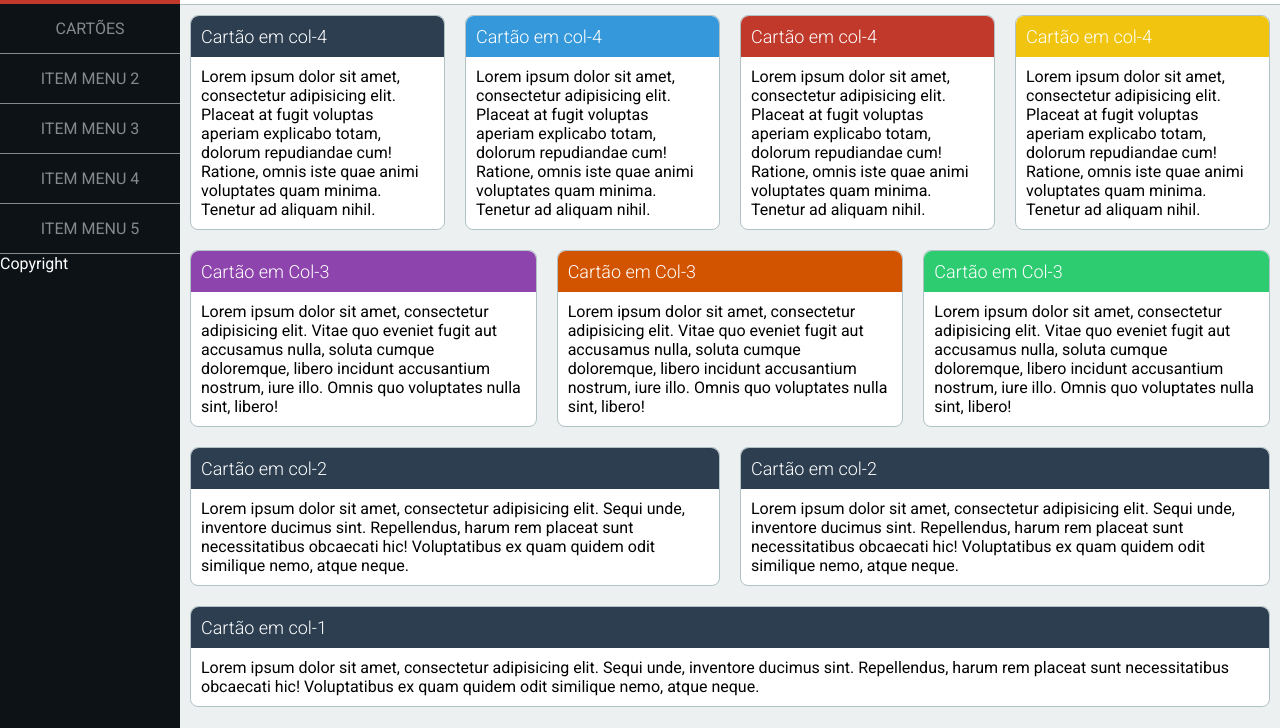
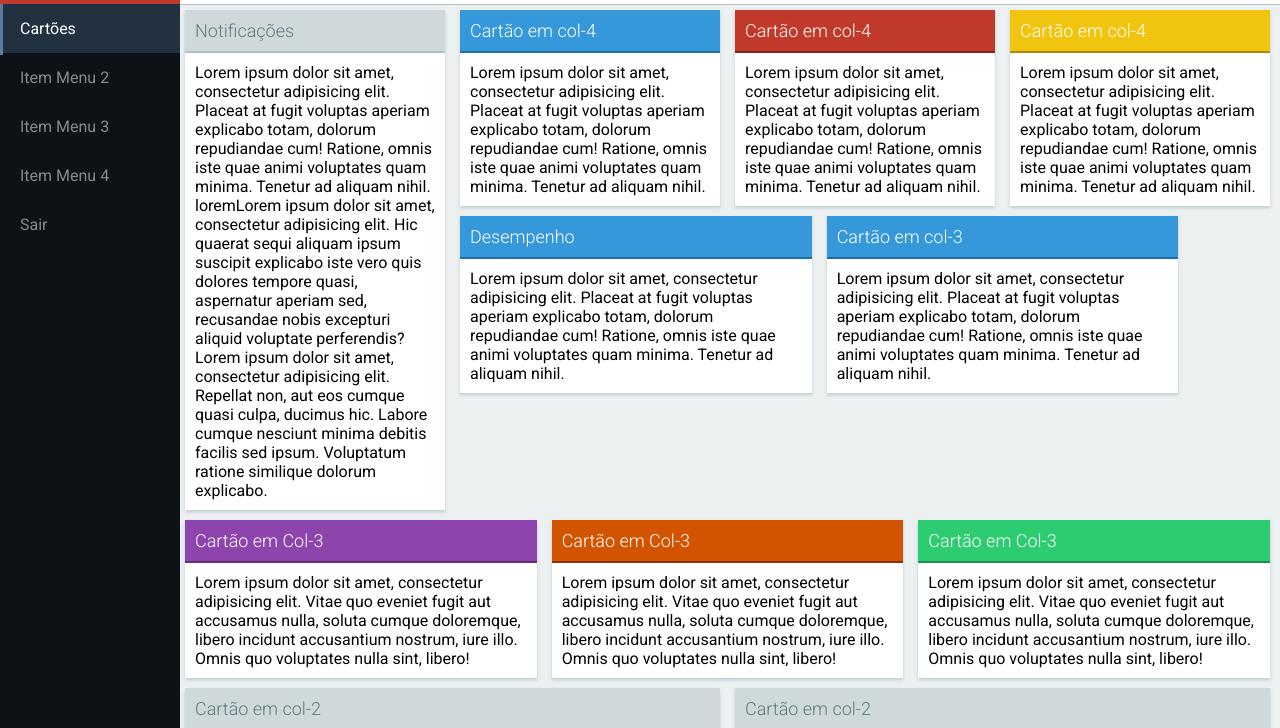
Before and after one commit to oliveirap/bsheet, a plain HTML site: page bsheet/index.html in a window 1280 px wide. Shown: the part 64-792 px from the top of the page. Drawn offline with Linux system fonts and the light colour scheme.

Commit message:
Correção de erros, menu não fixo

```diff
--- a/bsheet/index.html
+++ b/bsheet/index.html
@@ -11,19 +11,19 @@
 
 </head>
 <body class="clearfix">
-
+<div class="holder">
 <nav class="menu-principal clearfix">
 	<div class="logo">
 		POPE
 	</div>
 	<ul class="lista-menu lista-menu--principal">
-		<li class="item-menu--vertical item-menu--principal"><a href="">Cartões</a></li>
+		<li class="item-menu--vertical item-menu--principal active"><a href="">Cartões</a></li>
 		<li class="item-menu--vertical item-menu--principal"><a href="">Item Menu 2</a></li>
 		<li class="item-menu--vertical item-menu--principal"><a href="">Item Menu 3</a></li>
 		<li class="item-menu--vertical item-menu--principal"><a href="">Item Menu 4</a></li>
-		<li class="item-menu--vertical item-menu--principal"><a href="">Item Menu 5</a></li>
+		<li class="item-menu--vertical item-menu--principal"><a href="">Sair</a></li>
 	</ul>
-	<div class="copy">Copyright</div>
+
 </nav>
 
 <main>
@@ -32,8 +32,8 @@
 	<div class="row">
 		<div class="col-4">
 			<div class="cartao cartao-flutoante">
-				<h3 class="titulo-cartao-flutoante">Cartão em col-4</h3>
-				<p class="content-cartao">Lorem ipsum dolor sit amet, consectetur adipisicing elit. Placeat at fugit voluptas aperiam explicabo totam, dolorum repudiandae cum! Ratione, omnis iste quae animi voluptates quam minima. Tenetur ad aliquam nihil.</p>
+				<h3 class="titulo-cartao-flutoante">Notificações</h3>
+				<p class="content-cartao">Lorem ipsum dolor sit amet, consectetur adipisicing elit. Placeat at fugit voluptas aperiam explicabo totam, dolorum repudiandae cum! Ratione, omnis iste quae animi voluptates quam minima. Tenetur ad aliquam nihil. loremLorem ipsum dolor sit amet, consectetur adipisicing elit. Hic quaerat sequi aliquam ipsum suscipit explicabo iste vero quis dolores tempore quasi, aspernatur aperiam sed, recusandae nobis excepturi aliquid voluptate perferendis?Lorem ipsum dolor sit amet, consectetur adipisicing elit. Repellat non, aut eos cumque quasi culpa, ducimus hic. Labore cumque nesciunt minima debitis facilis sed ipsum. Voluptatum ratione similique dolorum explicabo.</p>
 			</div>
 		</div>
 		<div class="col-4">
@@ -51,6 +51,18 @@
 		<div class="col-4">
 			<div class="cartao cartao-flutoante">
 				<h3 class="titulo-cartao-flutoante titulo-cartao--amarelo">Cartão em col-4</h3>
+				<p class="content-cartao">Lorem ipsum dolor sit amet, consectetur adipisicing elit. Placeat at fugit voluptas aperiam explicabo totam, dolorum repudiandae cum! Ratione, omnis iste quae animi voluptates quam minima. Tenetur ad aliquam nihil.</p>
+			</div>
+		</div>
+		<div class="col-3">
+			<div class="cartao cartao-flutoante">
+				<h3 class="titulo-cartao-flutoante titulo-cartao--azul">Desempenho</h3>
+				<p class="content-cartao">Lorem ipsum dolor sit amet, consectetur adipisicing elit. Placeat at fugit voluptas aperiam explicabo totam, dolorum repudiandae cum! Ratione, omnis iste quae animi voluptates quam minima. Tenetur ad aliquam nihil.</p>
+			</div>
+		</div>
+		<div class="col-3">
+			<div class="cartao cartao-flutoante">
+				<h3 class="titulo-cartao-flutoante titulo-cartao--azul">Cartão em col-3</h3>
 				<p class="content-cartao">Lorem ipsum dolor sit amet, consectetur adipisicing elit. Placeat at fugit voluptas aperiam explicabo totam, dolorum repudiandae cum! Ratione, omnis iste quae animi voluptates quam minima. Tenetur ad aliquam nihil.</p>
 			</div>
 		</div>
@@ -88,7 +100,7 @@
 			<div class="cartao cartao-flutoante"><h3 class="titulo-cartao-flutoante">Cartão em col-1</h3><p class="content-cartao">Lorem ipsum dolor sit amet, consectetur adipisicing elit. Sequi unde, inventore ducimus sint. Repellendus, harum rem placeat sunt necessitatibus obcaecati hic! Voluptatibus ex quam quidem odit similique nemo, atque neque.</p></div>
 		</div>
 	</div>
-
+</div>
 </section>
 </main>
 </body>
--- a/bsheet/sass/_cartao.sass
+++ b/bsheet/sass/_cartao.sass
@@ -10,10 +10,11 @@
 	flex: 1
 	&-flutoante
 		//flex: 1
-		margin: 10px 0px 10px 10px
+		margin: 5px 0px 5px 5px
 		//max-width: 400px
-		border-radius: 8px
-		border: 1px solid darken($gelo, 20%)
+		//border-radius: 8px
+		box-shadow: 0 2px 3px rgba(darken($gelo, 35%), 0.45)
+		//border: 1px solid darken($gelo, 20%)
 		&:last-of-type
 			margin-right: 10px
 	&-cabecalho
@@ -25,31 +26,44 @@
 .titulo-cartao
 	&-cabecalho
 		display: inline-block
-		padding: 20px 10px
+		padding: 20px
 		color: darken($gelo, 60%)
 		font-weight: 300
 
 	&-flutoante
-		border-top-left-radius: 8px
-		border-top-right-radius: 8px
-		background: $asfalto
-		color: white
+		//border-top-left-radius: 8px
+		//border-top-right-radius: 8px
+		background: darken($gelo, 10%)
+		border-bottom: 2px solid darken($gelo, 20%)
+		color: darken($gelo, 50%)
 		font-size: 18px
 		font-weight: 300
 		padding: 10px
 
 	&--azul
 		background: $azul
+		color: white
+		border-bottom: 2px solid darken($azul, 15%)
 	&--vermelho
 		background: $vermelho
+		color: white
+		border-bottom: 2px solid darken($vermelho, 15%)
 	&--amarelo
 		background: $amarelo
+		color: white
+		border-bottom: 2px solid darken($amarelo, 15%)
 	&--roxo
 		background: $roxo
+		color: white
+		border-bottom: 2px solid darken($roxo, 15%)
 	&--laranja
 		background: $laranja
+		color: white
+		border-bottom: 2px solid darken($laranja, 15%)
 	&--verde
 		background: $verde
+		color: white
+		border-bottom: 2px solid darken($verde, 15%)
 
 .content-cartao
 	padding: 10px
--- a/bsheet/sass/_grid.sass
+++ b/bsheet/sass/_grid.sass
@@ -1,10 +1,8 @@
-main
-	width: calc(100% - 180px)
-	position: relative
-	left: 180px
-	@media only screen and (max-width: 640px)
-		left: 0
-		width: auto
+.holder
+	display: flex
+	@media only screen and (max-width: 768px)
+		flex-direction: column
+
 .row
 	display: block
 	@extend .clearfix
--- a/bsheet/sass/_lista.sass
+++ b/bsheet/sass/_lista.sass
@@ -7,15 +7,31 @@
 		padding: 15px 20px
 
 .item-menu--principal
-	text-align: center
+	text-align: left
 	font-size: 16px
-	text-transform: uppercase
+	//text-transform: uppercase
 	//transition: all 100ms ease-in-out
 	color: rgba(white, 0.5)
 	&:hover
 		color: rgba(white, 1)
 	a
-		border-bottom: 1px solid rgba(white, 0.5)
+		//border-bottom: 1px solid rgba(white, 0.5)
 		&:hover
 			transition: all 200ms ease-in-out
-			border-bottom: 1px solid rgba($vermelho, 1)
+			//border-bottom: 1px solid rgba($vermelho, 1)
+
+	&.active
+		color: white
+		background: $clay
+		//border-bottom: 1px solid rgba($vermelho, 1)
+		&:before
+			content: ""
+			width: 3px
+			height: 51px
+			background: lighten($asfalto, 25%)
+			display: block
+			float: left
+			position: relative
+			//right: 5px
+			line-height: 0
+			//top: 3px
--- a/bsheet/sass/_menu.sass
+++ b/bsheet/sass/_menu.sass
@@ -6,18 +6,18 @@
 	font-weight: 700
 
 .menu-principal
-	display: flex
-	flex-direction: column
-	padding: 0px
-	flex: 1
+	//display: flex
+	//flex-direction: column
+	//padding: 0px
+	flex-shrink: 0
 	color: white
-	height: 100vh
-	position: fixed
+	//min-height: 100vh
+	//position: fixed
 	float: left
 	width: 180px
 	box-sizing: border-box
 	background: darken($clay, 12%)
-	@media only screen and (max-width: 640px)
+	@media only screen and (max-width: 768px)
 		width: auto
 		position: relative
 		display: block
```
Also changed, not shown: bsheet/css/bsheet-alpha.css.
